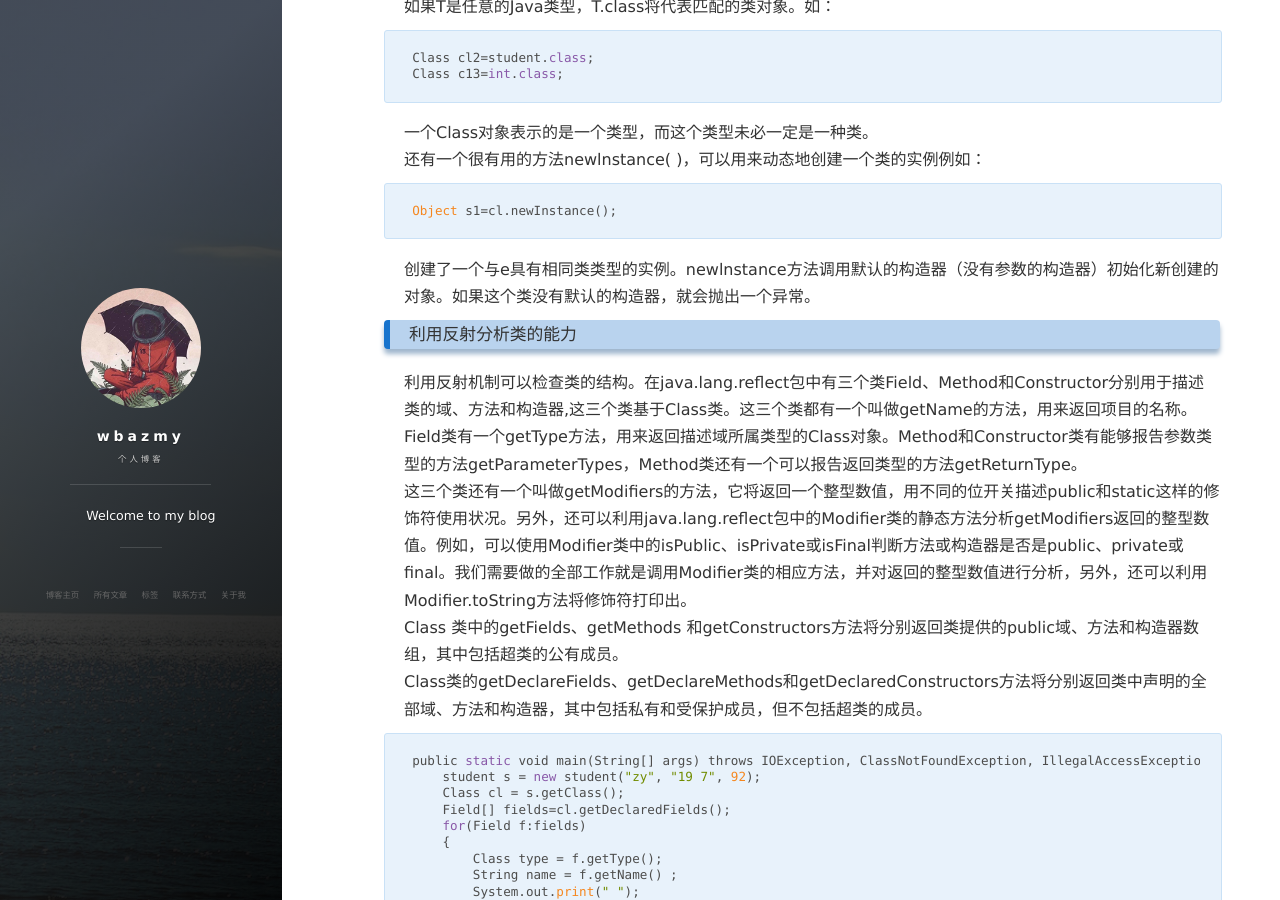
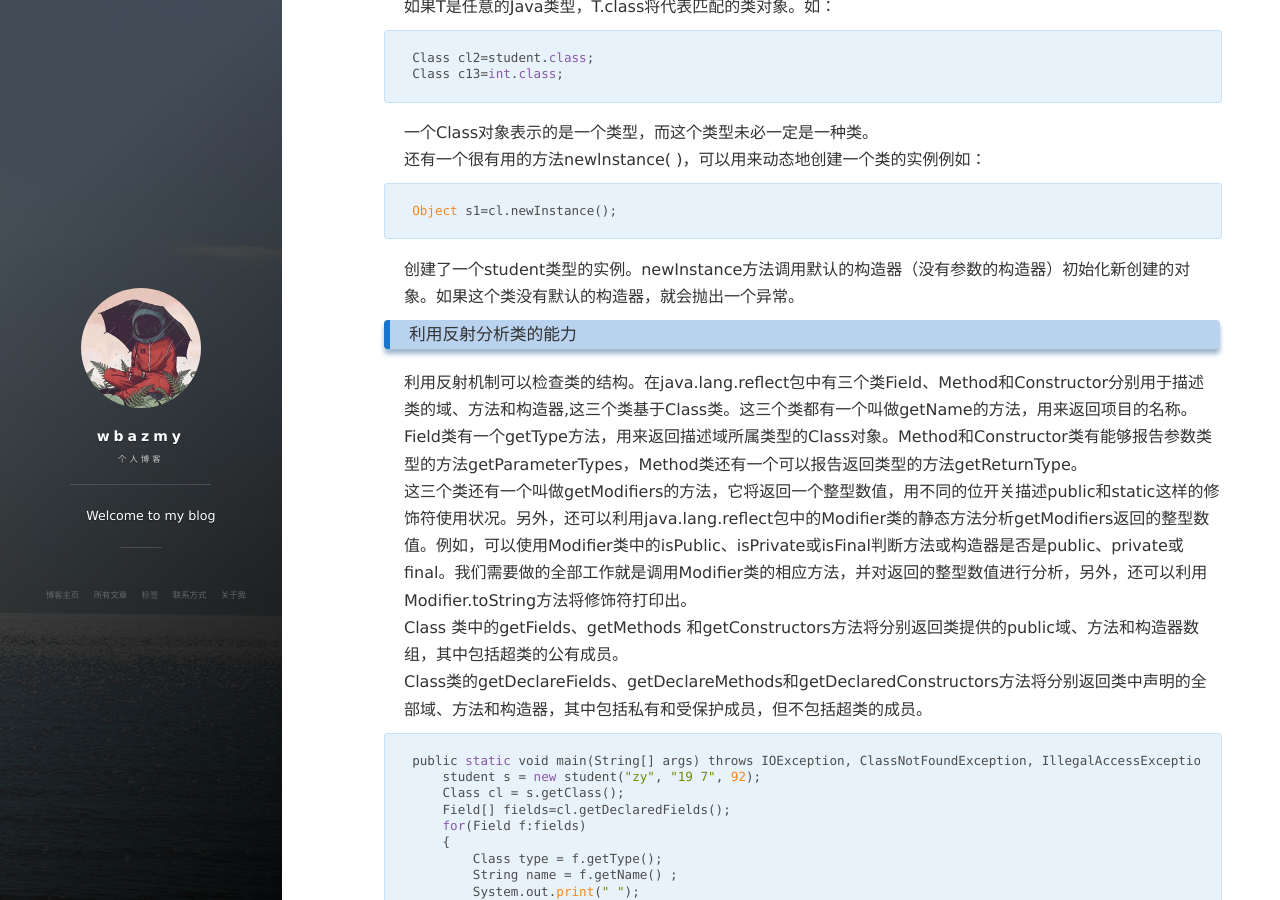
Before and after one commit to wbazmy/wbazmy.github.io, a Jekyll site: the page built from _posts/2021-10-04-继承.md, in a window 1280 px wide and 900 px high, scrolled down 6658 px. Built offline with Jekyll 4.4.1, drawn with Linux system fonts in a browser that asks for light colours; nearby versions of some CDN libraries; comment, search, counter and statistics services are not loaded.

Commit message:
Update 2021-10-04-继承.md

````diff
--- a/_posts/2021-10-04-继承.md
+++ b/_posts/2021-10-04-继承.md
@@ -277,7 +277,7 @@ Class c13=int.class;
 Object s1=cl.newInstance();
 ```
 
-创建了一个与e具有相同类类型的实例。newlnstance方法调用默认的构造器（没有参数的构造器）初始化新创建的对象。如果这个类没有默认的构造器，就会抛出一个异常。
+创建了一个student类型的实例。newInstance方法调用默认的构造器（没有参数的构造器）初始化新创建的对象。如果这个类没有默认的构造器，就会抛出一个异常。
 ### 利用反射分析类的能力
 利用反射机制可以检查类的结构。在java.lang.reflect包中有三个类Field、Method和Constructor分别用于描述类的域、方法和构造器,这三个类基于Class类。这三个类都有一个叫做getName的方法，用来返回项目的名称。Field类有一个getType方法，用来返回描述域所属类型的Class对象。Method和Constructor类有能够报告参数类型的方法getParameterTypes，Method类还有一个可以报告返回类型的方法getReturnType。
 这三个类还有一个叫做getModifiers的方法，它将返回一个整型数值，用不同的位开关描述public和static这样的修饰符使用状况。另外，还可以利用java.lang.reflect包中的Modifier类的静态方法分析getModifiers返回的整型数值。例如，可以使用Modifier类中的isPublic、isPrivate或isFinal判断方法或构造器是否是public、private或final。我们需要做的全部工作就是调用Modifier类的相应方法，并对返回的整型数值进行分析，另外，还可以利用Modifier.toString方法将修饰符打印出。
````
